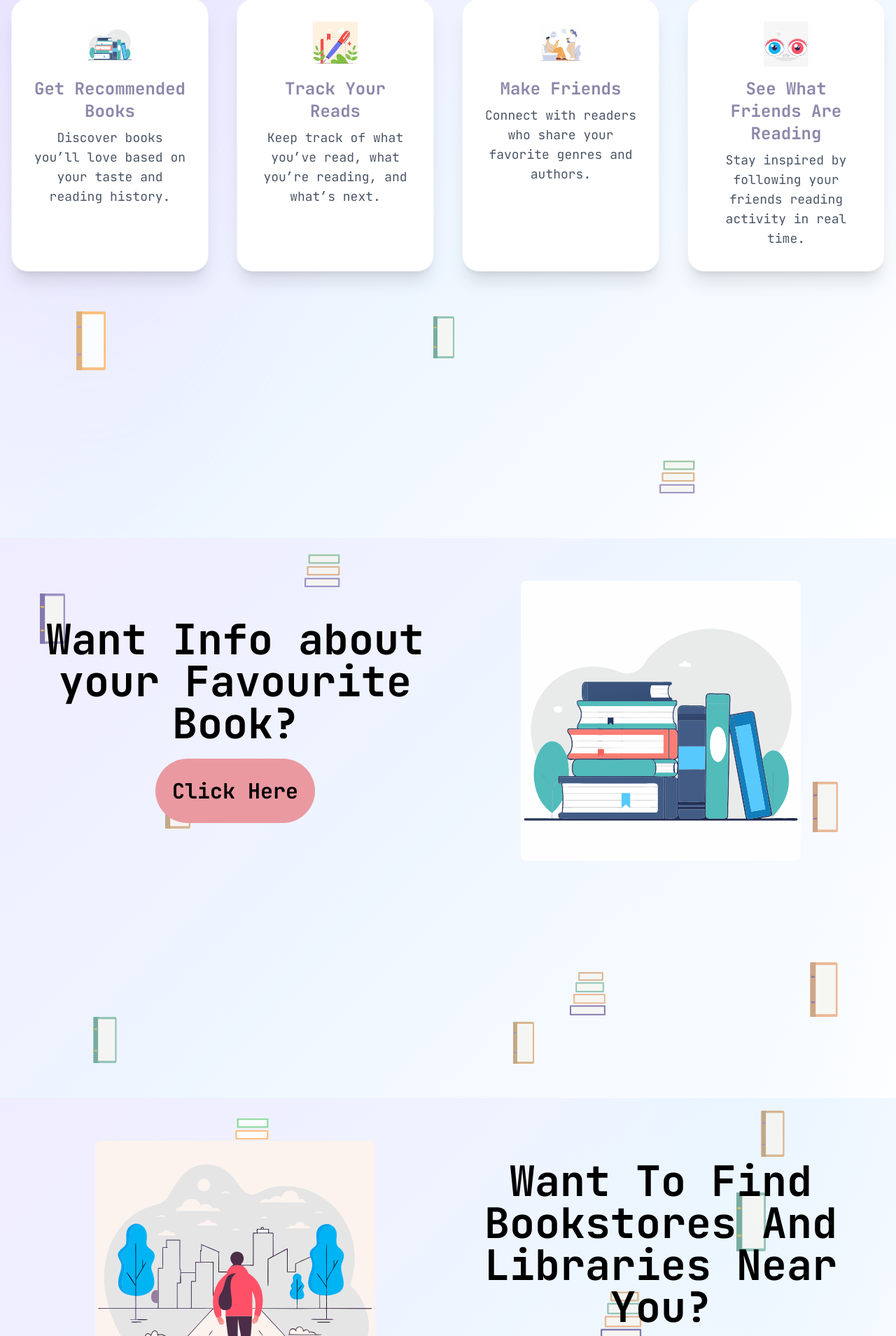
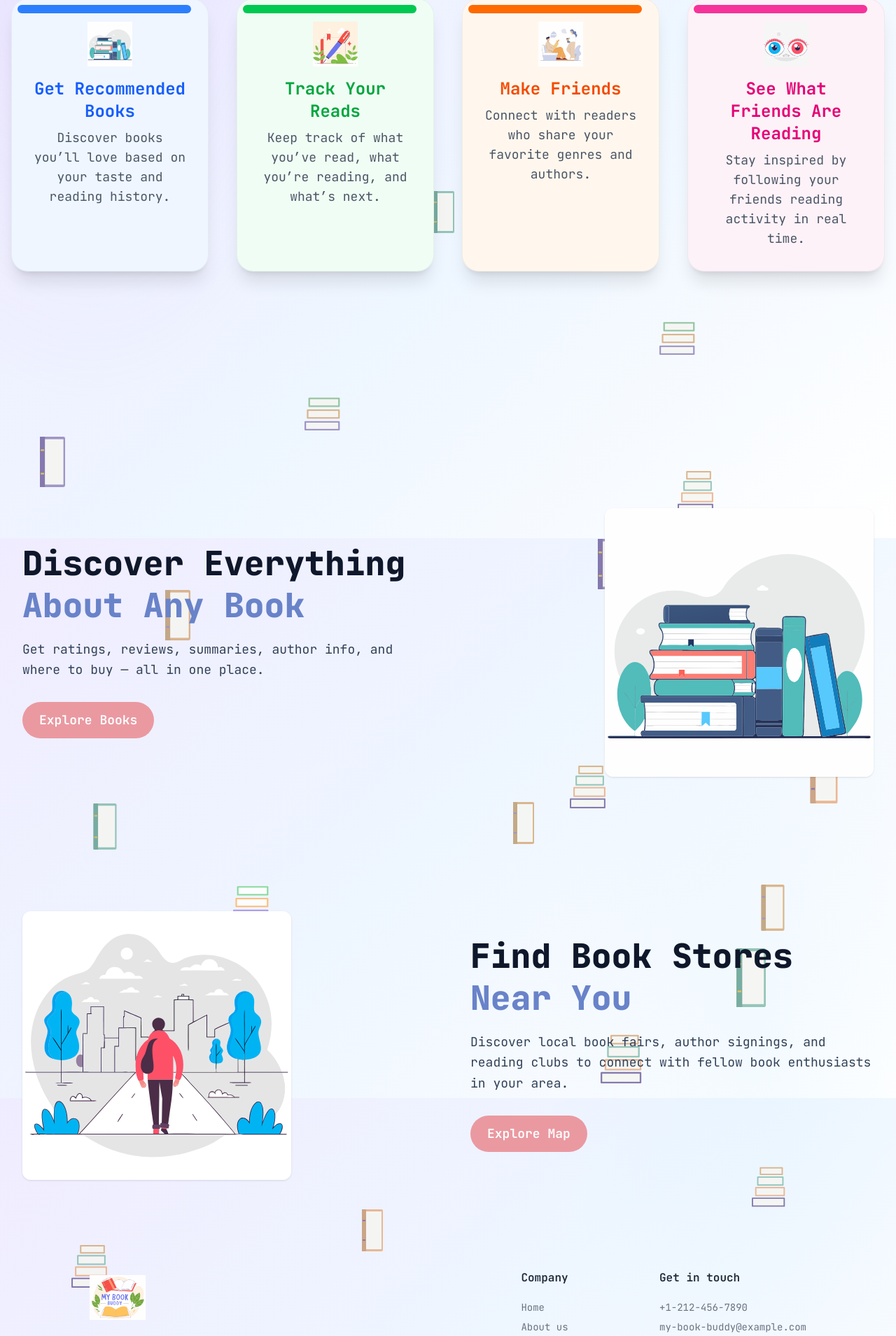
Before and after one commit to jhanvigoel/My-Book-Buddy, a React (Vite) app in the folder client/: page / in a window 1280 px wide. Shown: the part 831-2740 px from the top of the page at 70% size. Built offline with nearby package versions, Linux system fonts and the light colour scheme; no server answers.

Commit message:
Home page ui changed

```diff
--- a/client/src/components/BookInfo.jsx
+++ b/client/src/components/BookInfo.jsx
@@ -1,27 +1,40 @@
 import React from 'react'
 import { useNavigate } from 'react-router-dom'
-import books from '../assets/books.svg';
+import books from '../assets/books.svg'
 
 const BookInfo = () => {
+  const navigate = useNavigate()
+  return (
+    <section className="mx-auto max-w-7xl px-4 md:px-8 py-16 md:py-24">
 
-    const navigate = useNavigate();
-  return (
-    <div>
+      <div className="grid grid-cols-1 md:grid-cols-2 gap-10 md:gap-16 items-center">
 
-        <div className = "min-h-screen flex flex-col md:flex-row items-center justify-center p-8">
+        <div className="flex flex-col md:items-start">
 
-            <div className="flex-1 flex flex-col items-center justify-center p-8">
-                <h1 className="text-6xl font-bold mb-5 text-center">Want Info about your Favourite Book?</h1>
-                <button className = "px-6 py-7 rounded-full bg-[#EA99A1] font-bold text-3xl hover:bg-[#EA99A1]/80 hover:-translate-y-2 transition-transform" onClick = {() => navigate('/books')}>Click Here</button>
-            </div>
+          <h1 className="text-4xl md:text-5xl font-extrabold text-slate-900 mb-3 animate-float">Discover Everything</h1>
+          <h2 className="text-4xl md:text-5xl font-extrabold text-[#6983c9] mb-6 animate-float">About Any Book</h2>
+          <p className="text-slate-700 text-lg leading-relaxed max-w-prose">
+            Get ratings, reviews, summaries, author info, and where to buy — all in one place.
+          </p>
 
-            <div className="flex-1 flex items-center justify-center p-8" >
-                <img src = {books} className = "w-100  object-contain rounded-lg"/>
-            </div>
-
+          <div className="mt-8">
+            <button
+              className="inline-flex items-center justify-center px-6 py-3 rounded-full bg-[#EA99A1] text-white font-semibold text-lg hover:bg-[#EA99A1]/90 transition-colors"
+              onClick={() => navigate('/books')}
+            >
+              Explore Books
+            </button>
+          </div>
         </div>
-
-    </div>
+        <div className="flex justify-center md:justify-end">
+          <img
+            src={books}
+            alt="Books illustration"
+            className="w-full max-w-sm md:max-w-sm object-contain rounded-xl shadow-sm"
+          />
+        </div>
+      </div>
+    </section>
   )
 }
 
--- a/client/src/components/Footer.jsx
+++ b/client/src/components/Footer.jsx
@@ -4,7 +4,7 @@ import LOGO from '../assets/LOGO.svg'
 const Footer = () => {
   return (
     <div>
-        <div className="px-6 md:px-16 lg:px-24 xl:px-32 pt-8 w-full text-gray-500 bg-purple-100">
+        <div className="px-6 md:px-16 lg:px-24 xl:px-32 pt-8 w-full text-gray-500">
             <div className="flex flex-col md:flex-row justify-between w-full gap-10 border-b border-gray-500/30 pb-6">
                 <div className="md:max-w-96">
                     <img src = {LOGO} alt = 'LOGO' className = 'w-20 h-20 mb-4'/>
--- a/client/src/components/MapInfo.jsx
+++ b/client/src/components/MapInfo.jsx
@@ -9,16 +9,32 @@ const MapInfo = () => {
   return (
     <div>
 
-        <div className = "min-h-screen flex flex-col md:flex-row items-center justify-center p-8">
-            <div className = "flex-1 flex flex-col items-center justify-center p-8">
-                <img src = {path} className = "w-100 object-contain rounded-lg"/>
-            </div>
+        <section className="mx-auto max-w-7xl px-4 md:px-8 py-16 md:py-24">
 
-            <div className = "flex-1 flex flex-col items-center justify-center p-8">
-                <h1 className = "text-6xl font-bold mb-5 text-center">Want To Find Bookstores And Libraries Near You?</h1>
-                <button className = "mt-4 px-6 py-4 rounded-full bg-[#7FBADC] font-bold text-3xl hover:bg-[#7FBADC]/80 hover:-translate-y-2 transition-transform" onClick = {() => navigate("/map")}>Click Here</button>
-            </div>
+      <div className="grid grid-cols-1 md:grid-cols-2 gap-10 md:gap-16 items-center">
+
+        <div className="flex justify-center md:justify-start">
+            <img
+            src={path}
+            alt="Map illustration"
+            className="w-full max-w-sm md:max-w-sm object-contain rounded-xl shadow-sm"
+            />
         </div>
+
+        <div className="flex flex-col md:items-start">
+            <h1 className="text-4xl md:text-5xl font-extrabold text-slate-900 mb-3 animate-float">Find Book Stores</h1>
+            <h2 className="text-4xl md:text-5xl font-extrabold text-[#6983c9] mb-6 animate-float">Near You</h2>
+            <p className="text-slate-700 text-lg leading-relaxed max-w-prose">
+            Discover local book fairs, author signings, and reading clubs to connect with fellow book enthusiasts in your area.
+            </p>
+
+            <button className = "mt-8 inline-flex items-center justify-center px-6 py-3 rounded-full bg-[#EA99A1] text-white font-semibold text-lg hover:bg-[#EA99A1]/90 transition-colors"
+            onClick={() => navigate('/map')}>
+                Explore Map
+            </button>
+        </div>
+      </div>
+    </section>
     </div>
   )
 }
--- a/client/src/components/WeOffer.jsx
+++ b/client/src/components/WeOffer.jsx
@@ -9,30 +9,34 @@ const WeOffer = () => {
         <div className="min-h-screen w-full py-16 px-4">
             <h1 className="text-4xl sm:text-5xl font-extrabold text-center text-black mb-14">What We Offer</h1>
             <div className="grid grid-cols-1 sm:grid-cols-2 lg:grid-cols-4 gap-10 max-w-7xl mx-auto">
-                <div className="bg-white p-8 rounded-3xl shadow-xl hover:shadow-2xl hover:-translate-y-2 transition-transform text-center border border-[#8C87AA]/10">
-                    <img src = {BOOKS} alt = '' className='w-16 h-16 mx-auto mb-4'/>
-                    <h3 className="text-2xl font-bold text-[#8C87AA] mb-2">Get Recommended Books</h3>
+                <div className="relative bg-blue-50 p-8 rounded-3xl shadow-xl hover:shadow-2xl hover:-translate-y-2 transition-transform text-center border border-[#8C87AA]/10">
+                    <span aria-hidden className="pointer-events-none absolute top-2 left-2 right-6 h-3 rounded-full bg-blue-500"></span>
+                    <img src={BOOKS} alt="" className="w-16 h-16 mx-auto mb-4" />
+                    <h3 className="text-2xl font-bold text-blue-600 mb-2">Get Recommended Books</h3>
                     <p className="text-gray-600 text-lg">
                         Discover books you’ll love based on your taste and reading history.
                     </p>
                 </div>
-                <div className="bg-white p-8 rounded-3xl shadow-xl hover:shadow-2xl hover:-translate-y-2 transition-transform text-center border border-[#8C87AA]/10">
+                <div className="relative bg-green-50 p-8 rounded-3xl shadow-xl hover:shadow-2xl hover:-translate-y-2 transition-transform text-center border border-[#8C87AA]/10">
+                    <span aria-hidden className="pointer-events-none absolute top-2 left-2 right-6 h-3 rounded-full bg-green-500"></span>
                     <img src = {PEN} alt = '' className='w-16 h-16 mx-auto mb-4'/>
-                    <h3 className="text-2xl font-bold text-[#8C87AA] mb-2">Track Your Reads</h3>
+                    <h3 className="text-2xl font-bold text-green-600 mb-2">Track Your Reads</h3>
                     <p className="text-gray-600 text-lg">
                         Keep track of what you’ve read, what you’re reading, and what’s next.
                     </p>
                 </div>
-                <div className="bg-white p-8 rounded-3xl shadow-xl hover:shadow-2xl hover:-translate-y-2 transition-transform text-center border border-[#8C87AA]/10">
+                <div className="relative bg-orange-50 p-8 rounded-3xl shadow-xl hover:shadow-2xl hover:-translate-y-2 transition-transform text-center border border-[#8C87AA]/10">
+                    <span aria-hidden className="pointer-events-none absolute top-2 left-2 right-6 h-3 rounded-full bg-orange-500"></span>
                     <img src = {FRIENDS} alt = '' className='w-16 h-16 mx-auto mb-4'/>
-                    <h3 className="text-2xl font-bold text-[#8C87AA] mb-2">Make Friends</h3>
+                    <h3 className="text-2xl font-bold text-orange-600 mb-2">Make Friends</h3>
                     <p className="text-gray-600 text-lg">
                         Connect with readers who share your favorite genres and authors.
                     </p>
                 </div>
-                <div className="bg-white p-8 rounded-3xl shadow-xl hover:shadow-2xl hover:-translate-y-2 transition-transform text-center border border-[#8C87AA]/10">
+                <div className="relative bg-pink-50 p-8 rounded-3xl shadow-xl hover:shadow-2xl hover:-translate-y-2 transition-transform text-center border border-[#8C87AA]/10">
+                    <span aria-hidden className="pointer-events-none absolute top-2 left-2 right-6 h-3 rounded-full bg-pink-500"></span>
                     <img src = {EYES} alt = '' className='w-16 h-16 mx-auto mb-4'/>
-                    <h3 className="text-2xl font-bold text-[#8C87AA] mb-2">See What Friends Are Reading</h3>
+                    <h3 className="text-2xl font-bold text-pink-600 mb-2">See What Friends Are Reading</h3>
                     <p className="text-gray-600 text-lg">
                         Stay inspired by following your friends reading activity in real time.
                     </p>
```
Also changed, not shown: client/src/assets/path.svg.
